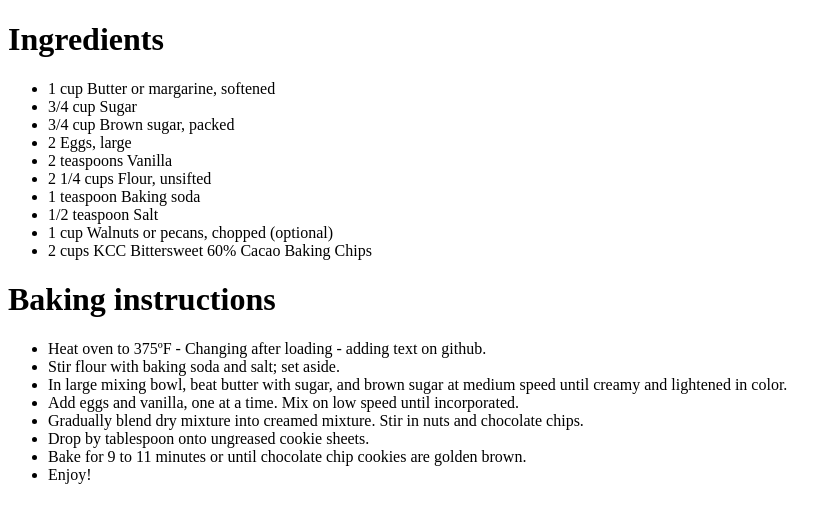
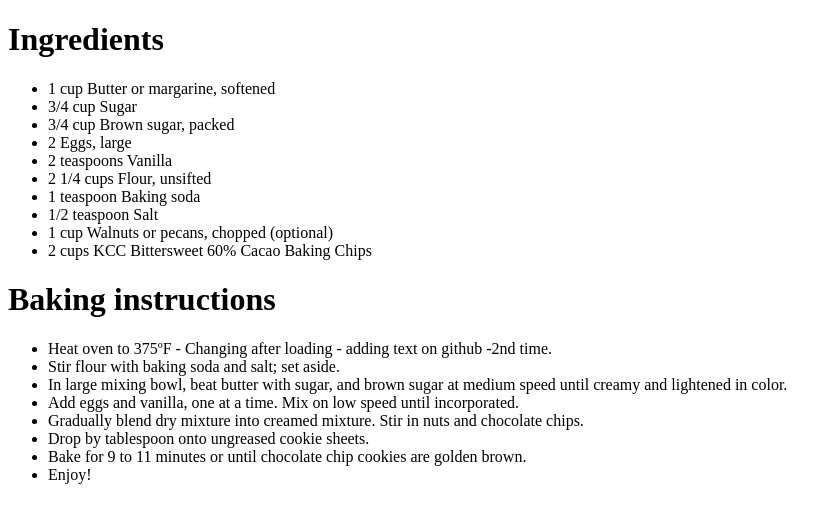
Before and after one commit to soumya1903/firstgithub, a plain HTML site: page secret recipe.htm in a window 1280 px wide. Shown: the whole page, without its empty margins (0-837 px from the left). Drawn offline with Linux system fonts and the light colour scheme.

Commit message:
Update secret recipe.htm

```diff
--- a/secret recipe.htm
+++ b/secret recipe.htm
@@ -17,7 +17,7 @@
 </ul>
 <h1>Baking instructions</h1>
 <ul>
-<li>Heat oven to 375ºF - Changing after loading - adding text on github.</li>
+<li>Heat oven to 375ºF - Changing after loading - adding text on github -2nd time.</li>
 <li>Stir flour with baking soda and salt; set aside.</li>
 <li>In large mixing bowl, beat butter with sugar, and brown sugar at medium speed until creamy and lightened in color.</li>
 <li>Add eggs and vanilla, one at a time. Mix on low speed until incorporated.</li>
```
